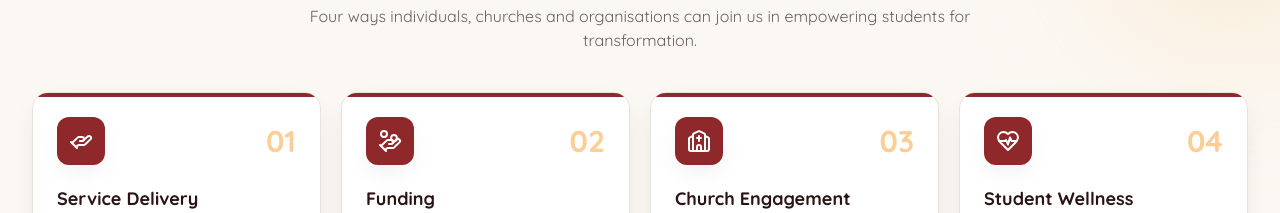
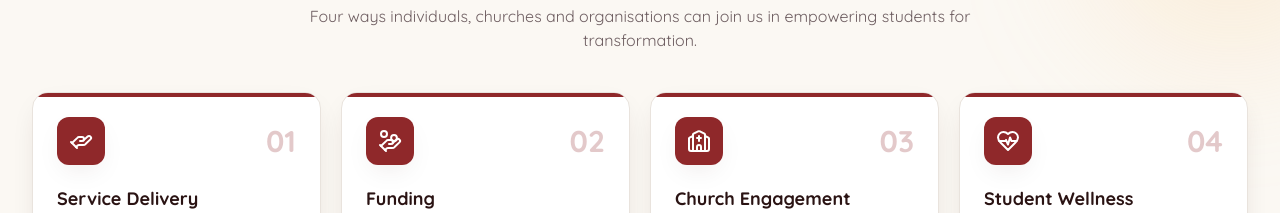
Before and after one commit to ACW-Developers/clsc, a React (Vite) app: page /about in a window 1280 px wide. Shown: the part 3980-4193 px from the top of the page. Built offline with nearby package versions, Linux system fonts and the light colour scheme; no server answers; the database is empty.

Commit message:
Changes
Co-authored-by: Wanyangu1 <134915423+Wanyangu1@users.noreply.github.com>

```diff
--- a/src/pages/AboutPage.tsx
+++ b/src/pages/AboutPage.tsx
@@ -245,7 +245,7 @@ const AboutPage = () => {
                 <span aria-hidden className="absolute inset-x-0 top-0 h-1 bg-primary transition group-hover:bg-accent" />
                 <div className="flex items-center justify-between">
                   <span className="flex h-12 w-12 items-center justify-center rounded-xl bg-primary text-primary-foreground shadow-card"><Icon className="h-6 w-6" /></span>
-                  <span className="text-3xl font-bold tabular-nums text-accent">0{n + 1}</span>
+                  <span className="text-3xl font-bold tabular-nums text-primary/25">0{n + 1}</span>
                 </div>
                 <h3 className="mt-5 text-lg font-bold">{t}</h3>
                 <p className="mt-1 text-sm text-muted-foreground">{d}</p>
```
